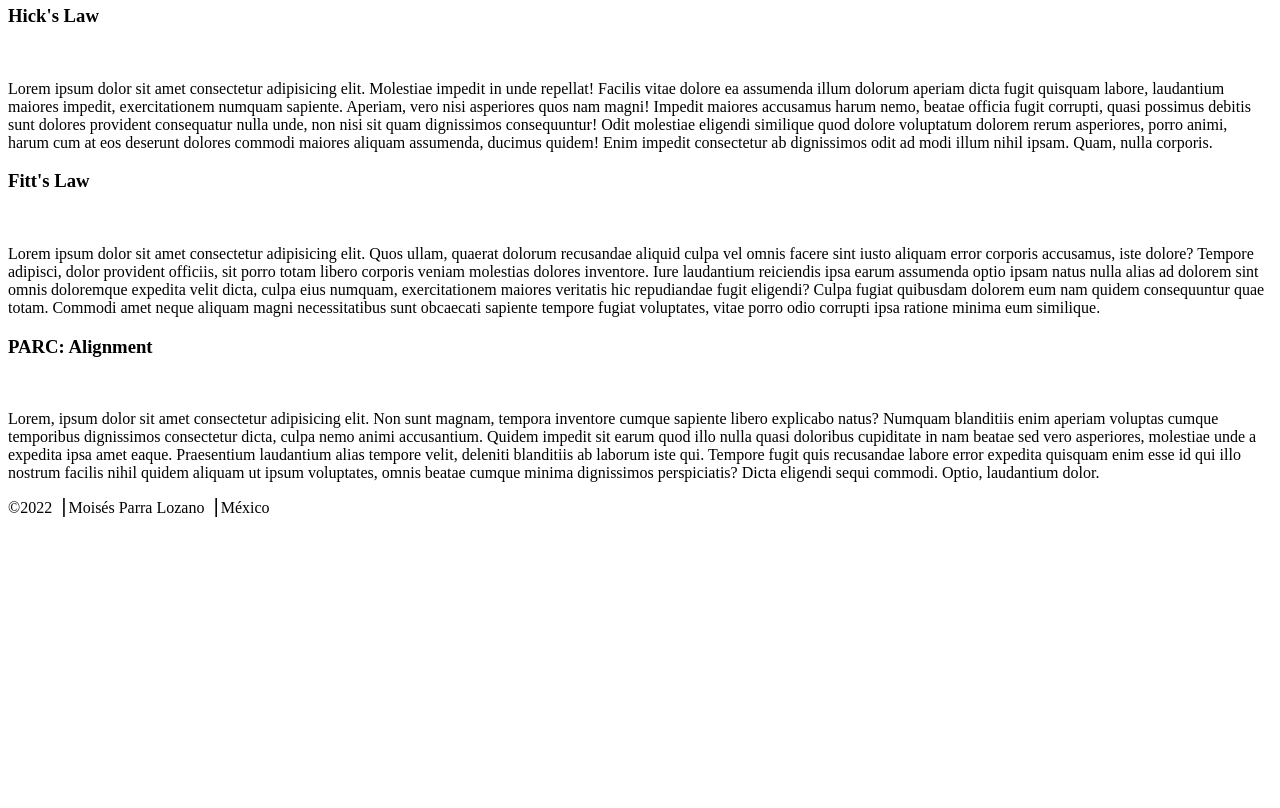
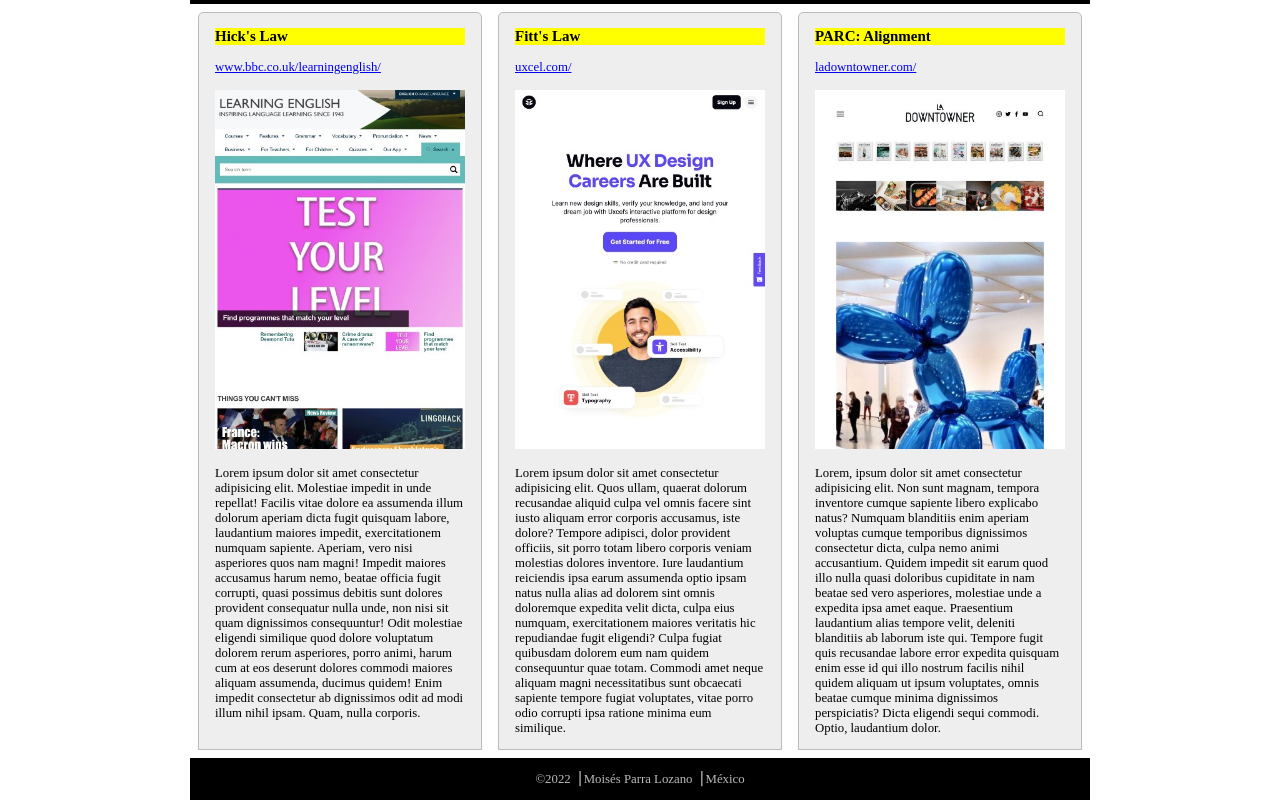
Before and after one commit to mictlantecutli/wdd230, a plain HTML site: page lesson2/design-principles.html in a window 1280 px wide. Shown: the part 122-930 px from the top of the page. Before the commit the page ends 800 px from the top, so only its background shows below. Drawn offline with Linux system fonts and the light colour scheme.

Commit message:
first intent principles design web page

```diff
--- /dev/null
+++ b/lesson2/css/large_principles.css
@@ -0,0 +1,15 @@
+@media only screen and (min-width: 60em) {
+	main {
+		grid-template-columns: 1fr 1fr 1fr;
+	}
+  main section:nth-child(1){
+    grid-column: span 1;
+  }
+  main section:nth-child(2){
+    grid-column: span 1;
+  }
+
+  main section:nth-child(3){
+    grid-column: span 1;
+  }
+}
--- /dev/null
+++ b/lesson2/css/small_principles.css
@@ -0,0 +1,60 @@
+
+main, header, footer {
+	max-width: 900px;
+	margin: 0 auto;
+	display: grid;
+	grid-template-columns: 1fr;
+	font-size: 0.8rem;
+}
+
+header,footer{
+  background-color: black;
+  color: #bbb;
+}
+
+header h1, h2{
+  text-align: center;
+}
+
+main h3{
+  background-color: yellow;
+
+}
+
+section{
+  border-radius: 5px 5px 0 0;
+}
+
+footer p{
+  text-align: center;
+}
+
+
+main section h2 {
+	color: #536878;
+}
+
+main section {
+	margin: 0.5rem;
+	border: 1px solid #bbb;
+	padding: 0 1rem;
+	background-color: #eee;
+}
+
+main section picture img{
+  width: 100%;
+  height: auto;
+}
+
+
+@media only screen and (min-width: 37.5em) {
+	main {
+		grid-template-columns: 1fr 1fr;
+	}
+
+  main section:nth-child(3){
+    grid-column: span 2;
+  }
+
+
+}
--- a/lesson2/design-principles.html
+++ b/lesson2/design-principles.html
@@ -6,8 +6,10 @@
   <meta name="viewport" content="width=device-width, initial-scale=1.0">
   <title>design principles</title>
   <meta name="description" content="The assignment to explain three design principles">
+  <link rel="stylesheet" href="css/small_principles.css">
+  <link rel="stylesheet" href="css/large_principles.css">
+</head>
 
-</head>
 
 <body>
   <header>
@@ -16,10 +18,12 @@
   </header>
 
   <main>
-    <div>
+    <section>
       <h3>Hick's Law</h3>
-      <a href=""></a>
-      <img src="" alt="">
+      <a href="https://www.bbc.co.uk/learningenglish/">www.bbc.co.uk/learningenglish/</a><br><br>
+      <picture>
+        <img src="images/hicks_law_web_dos.jpg" alt="This is an example of hick´s principle design">
+      </picture>
       <p>Lorem ipsum dolor sit amet consectetur adipisicing elit. Molestiae impedit in unde repellat! Facilis vitae
         dolore ea assumenda illum dolorum aperiam dicta fugit quisquam labore, laudantium maiores impedit,
         exercitationem numquam sapiente. Aperiam, vero nisi asperiores quos nam magni! Impedit maiores accusamus harum
@@ -28,31 +32,43 @@
         asperiores, porro animi, harum cum at eos deserunt dolores commodi maiores aliquam assumenda, ducimus quidem!
         Enim impedit consectetur ab dignissimos odit ad modi illum nihil ipsam. Quam, nulla corporis.
       </p>
-    </div>
-    <div>
+    </section>
+
+    <section>
       <h3>Fitt's Law</h3>
-      <a href=""></a>
-      <img src="" alt="">
+      <a href="https://uxcel.com/">uxcel.com/</a><br><br>
+      <picture>
+        <img src="images/fitts_law._webjpg.jpeg" alt="This screenshot is a great example of fitt´s law of design">
+      </picture>
       <p>Lorem ipsum dolor sit amet consectetur adipisicing elit. Quos ullam, quaerat dolorum recusandae aliquid culpa
         vel omnis facere sint iusto aliquam error corporis accusamus, iste dolore? Tempore adipisci, dolor provident
         officiis, sit porro totam libero corporis veniam molestias dolores inventore. Iure laudantium reiciendis ipsa
-        earum assumenda optio ipsam natus nulla alias ad dolorem sint omnis doloremque expedita velit dicta, culpa eius
-        numquam, exercitationem maiores veritatis hic repudiandae fugit eligendi? Culpa fugiat quibusdam dolorem eum nam
-        quidem consequuntur quae totam. Commodi amet neque aliquam magni necessitatibus sunt obcaecati sapiente tempore
+        earum assumenda optio ipsam natus nulla alias ad dolorem sint omnis doloremque expedita velit dicta, culpa
+        eius
+        numquam, exercitationem maiores veritatis hic repudiandae fugit eligendi? Culpa fugiat quibusdam dolorem eum
+        nam
+        quidem consequuntur quae totam. Commodi amet neque aliquam magni necessitatibus sunt obcaecati sapiente
+        tempore
         fugiat voluptates, vitae porro odio corrupti ipsa ratione minima eum similique.</p>
-    </div>
-    <div>
+    </section>
+
+    <section>
       <h3>PARC: Alignment</h3>
-      <a href=""></a>
-      <img src="" alt="">
+      <a href="https://www.ladowntowner.com/">ladowntowner.com/</a><br><br>
+      <picture>
+        <img src="images/alignment_web.jpg" alt="This is a screenshot of one page with great alignment design principle">
+      </picture>
       <p>Lorem, ipsum dolor sit amet consectetur adipisicing elit. Non sunt magnam, tempora inventore cumque sapiente
         libero explicabo natus? Numquam blanditiis enim aperiam voluptas cumque temporibus dignissimos consectetur
-        dicta, culpa nemo animi accusantium. Quidem impedit sit earum quod illo nulla quasi doloribus cupiditate in nam
+        dicta, culpa nemo animi accusantium. Quidem impedit sit earum quod illo nulla quasi doloribus cupiditate in
+        nam
         beatae sed vero asperiores, molestiae unde a expedita ipsa amet eaque. Praesentium laudantium alias tempore
         velit, deleniti blanditiis ab laborum iste qui. Tempore fugit quis recusandae labore error expedita quisquam
         enim esse id qui illo nostrum facilis nihil quidem aliquam ut ipsum voluptates, omnis beatae cumque minima
         dignissimos perspiciatis? Dicta eligendi sequi commodi. Optio, laudantium dolor.</p>
-    </div>
+    </section>
+
+
   </main>
   <footer>
     <p>&copy;2022&#9621; Moisés Parra Lozano&#9621; México</p>
```
Also changed, not shown: lesson2/images/alignment_web.jpg (added), lesson2/images/fitts_law._webjpg.jpeg (added), lesson2/images/hicks_law_web.jpg (added), lesson2/images/hicks_law_web_dos.jpg (added), 2 other files.
